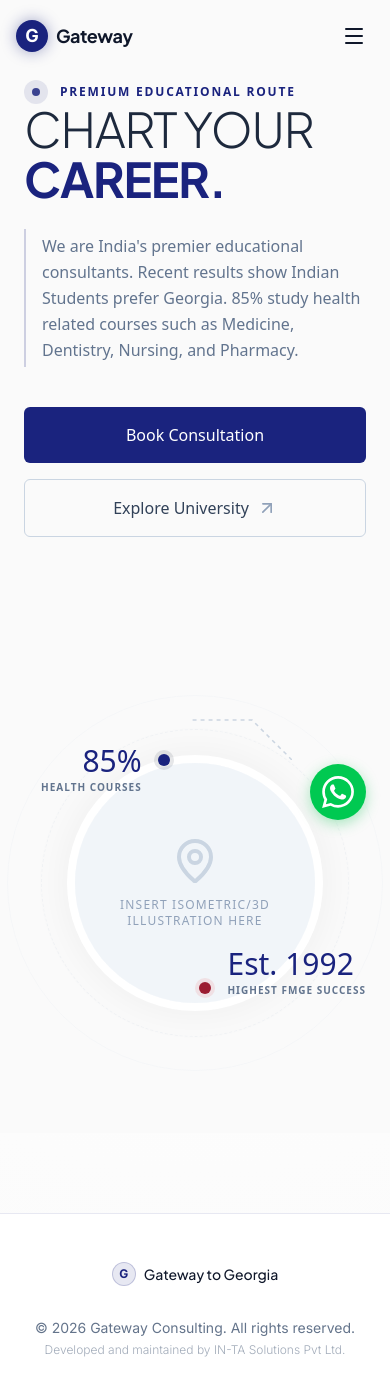
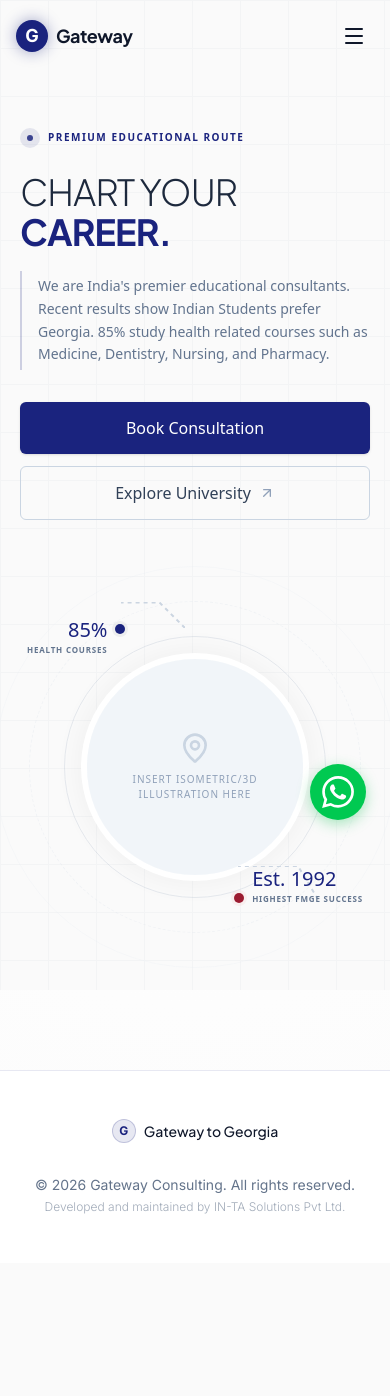
Before and after one commit to Intasolutions/Study_At_Georgia, a Next.js app in the folder frontend/: page / in a window 390 px wide. Shown: the top 1396 px of the page. After the commit the page ends 1263 px from the top, so only its background shows below. Built offline with nearby package versions, Linux system fonts and the light colour scheme; no server answers.

Commit message:
updated code mobile responsive

```diff
--- a/frontend/src/components/FaqAccordion.tsx
+++ b/frontend/src/components/FaqAccordion.tsx
@@ -33,7 +33,7 @@ export default function FaqAccordion() {
   if (faqs.length === 0) return null;
 
   return (
-    <div className="w-full max-w-3xl mx-auto mt-16">
+    <div className="w-full max-w-3xl mx-auto mt-16 px-4">
       <h2 className="text-3xl font-heading font-bold text-brand-foreground mb-8 text-center">{content.faq_section_title || "Frequently Asked Questions"}</h2>
       <div className="space-y-4">
         {faqs.map((faq, index) => {
--- a/frontend/src/components/Hero.tsx
+++ b/frontend/src/components/Hero.tsx
@@ -1,7 +1,7 @@
 "use client";
 
 import { motion } from "framer-motion";
-import { ArrowUpRight, MapPin, Activity, Award } from "lucide-react";
+import { ArrowUpRight, MapPin } from "lucide-react";
 import Link from "next/link";
 import Image from "next/image";
 import { useEffect, useState } from "react";
@@ -26,72 +26,72 @@ export default function Hero() {
   }, []);
 
   return (
-    <section className="relative min-h-[85vh] flex flex-col justify-between pt-[calc(5rem+var(--banner-height,0px))] overflow-hidden bg-[#fafafa] font-sans">
+    <section className="relative min-h-[85vh] flex flex-col justify-between pt-[calc(7rem+var(--banner-height,0px))] pb-12 lg:pb-0 overflow-hidden bg-[#fafafa] font-sans">
 
       {/* Extremely subtle grid - blueprint aesthetic */}
+      <div className="absolute inset-0 bg-[linear-gradient(to_right,#e5e7eb_1px,transparent_1px),linear-gradient(to_bottom,#e5e7eb_1px,transparent_1px)] bg-[size:3rem_3rem] opacity-30 z-0 pointer-events-none"></div>
 
-
-      <div className="max-w-[90rem] mx-auto px-6 w-full z-10 flex-grow flex items-center  ">
-        <div className="grid grid-cols-1 lg:grid-cols-12 gap-12 lg:gap-16 w-full items-center">
+      <div className="max-w-[90rem] mx-auto px-5 sm:px-6 w-full z-10 flex-grow flex items-center">
+        <div className="grid grid-cols-1 lg:grid-cols-12 gap-10 lg:gap-16 w-full items-center">
 
           {/* Left Column - Typography & Actions */}
-          <div className="lg:col-span-5 flex flex-col justify-center relative">
+          <div className="lg:col-span-5 flex flex-col justify-center relative mt-4 lg:mt-0">
             <motion.div
               initial={{ opacity: 0, y: 20 }}
               animate={{ opacity: 1, y: 0 }}
               transition={{ duration: 0.8, ease: "easeOut" }}
             >
-              <div className="flex items-center gap-3 ">
-                <div className="w-6 h-6 rounded-full bg-brand-primary/10 flex items-center justify-center">
-                  <div className="w-2 h-2 rounded-full bg-brand-primary animate-pulse"></div>
+              <div className="flex items-center gap-2 sm:gap-3 mb-6 sm:mb-8">
+                <div className="w-5 h-5 sm:w-6 sm:h-6 rounded-full bg-brand-primary/10 flex items-center justify-center shrink-0">
+                  <div className="w-1.5 h-1.5 sm:w-2 sm:h-2 rounded-full bg-brand-primary animate-pulse"></div>
                 </div>
-                <span className="text-brand-primary text-xs font-bold uppercase tracking-[0.15em]">
+                <span className="text-brand-primary text-[10px] sm:text-xs font-bold uppercase tracking-[0.15em] leading-snug">
                   {content.hero_small_badge_text || "Premium Educational Route"}
                 </span>
               </div>
 
-              <h1 className="text-5xl sm:text-6xl lg:text-7xl font-light text-slate-800 leading-[1.05] mb-6 tracking-tight">
-                {content.home_hero_title1 || "CHART YOUR"} <br />
+              <h1 className="text-4xl sm:text-5xl lg:text-7xl font-light text-slate-800 leading-[1.1] sm:leading-[1.05] mb-5 sm:mb-6 tracking-tight">
+                {content.home_hero_title1 || "CHART YOUR"} <br className="hidden sm:block" />
                 <span className="font-bold text-brand-primary">
                   {content.home_hero_title2 || "CAREER."}
                 </span>
               </h1>
 
-              <p className="text-base sm:text-lg text-slate-500 mb-10 max-w-lg font-light leading-relaxed border-l-2 border-brand-primary/20 pl-4 py-1">
+              <p className="text-sm sm:text-base lg:text-lg text-slate-500 mb-8 sm:mb-10 max-w-lg font-light leading-relaxed border-l-2 border-brand-primary/20 pl-4 py-1">
                 {content.home_hero_subtitle || "We are India's premier educational consultants. Recent results show Indian Students prefer Georgia. 85% study health related courses such as Medicine, Dentistry, Nursing, and Pharmacy."}
               </p>
 
-              <div className="flex flex-col sm:flex-row gap-4">
+              <div className="flex flex-col sm:flex-row gap-3 sm:gap-4">
                 <button
                   onClick={(e) => {
                     e.preventDefault();
                     window.dispatchEvent(new Event("open-consultation"));
                   }}
-                  className="w-full sm:w-auto px-8 py-4 rounded-md bg-brand-primary text-white font-medium flex items-center justify-center transition-all hover:bg-slate-900"
+                  className="w-full sm:w-auto px-6 sm:px-8 py-3.5 sm:py-4 rounded-md bg-brand-primary text-white font-medium flex items-center justify-center transition-all hover:bg-slate-900 shadow-sm"
                 >
                   {content.hero_primary_button_text || "Book Consultation"}
                 </button>
                 <Link
                   href={content.hero_secondary_button_link || "#"}
-                  className="w-full sm:w-auto px-8 py-4 rounded-md bg-transparent text-slate-700 font-medium flex items-center justify-center hover:bg-slate-100 transition-colors border border-slate-300"
+                  className="w-full sm:w-auto px-6 sm:px-8 py-3.5 sm:py-4 rounded-md bg-transparent text-slate-700 font-medium flex items-center justify-center hover:bg-slate-100 transition-colors border border-slate-300"
                 >
-                  {content.hero_secondary_button_text || "Explore University"} <ArrowUpRight className="w-5 h-5 ml-2 text-slate-400" />
+                  {content.hero_secondary_button_text || "Explore University"} <ArrowUpRight className="w-4 h-4 sm:w-5 sm:h-5 ml-2 text-slate-400" />
                 </Link>
               </div>
             </motion.div>
           </div>
 
           {/* Right Column - Integrated Infographic Node System */}
-          <div className="lg:col-span-7 relative mt-12 lg:mt-0 flex justify-center lg:justify-end items-center min-h-[500px] lg:min-h-[600px]">
+          <div className="lg:col-span-7 relative mt-8 sm:mt-12 lg:mt-0 flex justify-center lg:justify-end items-center min-h-[350px] sm:min-h-[500px] lg:min-h-[600px]">
 
-            <div className="relative w-full max-w-[700px] aspect-square flex items-center justify-center">
+            <div className="relative w-full max-w-[400px] sm:max-w-[550px] lg:max-w-[700px] aspect-square flex items-center justify-center">
 
               {/* Infographic Central Image (Geometric & Clean) */}
               <motion.div
                 initial={{ opacity: 0, scale: 0.9 }}
                 animate={{ opacity: 1, scale: 1 }}
                 transition={{ duration: 1, ease: "easeOut", delay: 0.2 }}
-                className="relative w-[75%] aspect-square z-20 rounded-full border-[8px] border-white shadow-[0_0_40px_rgba(0,0,0,0.05)] overflow-hidden bg-slate-100"
+                className="relative w-[65%] sm:w-[70%] lg:w-[75%] aspect-square z-20 rounded-full border-[6px] sm:border-[8px] border-white shadow-[0_0_30px_rgba(0,0,0,0.05)] overflow-hidden bg-slate-100"
               >
                 {content.home_hero_image_img ? (
                   <Image
@@ -101,60 +101,58 @@ export default function Hero() {
                     className="object-cover"
                   />
                 ) : (
-                  <div className="w-full h-full flex flex-col items-center justify-center text-slate-400 bg-slate-100/50">
-                    <MapPin className="w-12 h-12 mb-3 text-slate-300" />
-                    <span className="text-xs uppercase tracking-widest font-medium text-center px-4">Insert Isometric/3D<br/>Illustration Here</span>
+                  <div className="w-full h-full flex flex-col items-center justify-center text-slate-400 bg-slate-100/50 p-4">
+                    <MapPin className="w-8 h-8 sm:w-12 sm:h-12 mb-2 sm:mb-3 text-slate-300" />
+                    <span className="text-[10px] sm:text-xs uppercase tracking-widest font-medium text-center">Insert Isometric/3D<br/>Illustration Here</span>
                   </div>
                 )}
               </motion.div>
 
               {/* Data Node 1: Top Left (Health Courses) */}
               <motion.div
-                initial={{ opacity: 0, x: 20, y: 20 }}
+                initial={{ opacity: 0, x: 10, y: 10 }}
                 animate={{ opacity: 1, x: 0, y: 0 }}
                 transition={{ duration: 0.8, delay: 0.5 }}
-                className="absolute top-[10%] left-[5%] md:left-[10%] z-30 flex items-start gap-4"
+                className="absolute top-[8%] sm:top-[10%] left-[2%] sm:left-[5%] md:left-[10%] z-30 flex items-start gap-2 sm:gap-4"
               >
                 <div className="text-right">
-                  <div className="text-3xl font-light text-brand-primary leading-none mb-1">{content.hero_statistic_1_value || "85%"}</div>
-                  <div className="text-[10px] font-bold text-slate-500 uppercase tracking-widest">{content.hero_statistic_1_label || "Health Courses"}</div>
+                  <div className="text-xl sm:text-2xl lg:text-3xl font-light text-brand-primary leading-none mb-1">{content.hero_statistic_1_value || "85%"}</div>
+                  <div className="text-[8px] sm:text-[10px] font-bold text-slate-500 uppercase tracking-widest">{content.hero_statistic_1_label || "Health Courses"}</div>
                 </div>
-                {/* Node connector */}
-                <div className="relative mt-2">
-                  <div className="w-3 h-3 rounded-full bg-brand-primary relative z-10 shadow-[0_0_0_4px_rgba(15,23,42,0.1)]"></div>
-                  {/* Angled SVG Line connecting to center */}
-                  <svg className="absolute top-1.5 right-1.5 w-32 h-32 -z-10 pointer-events-none" style={{ transform: "rotate(180deg)", transformOrigin: "top right" }}>
-                    <path d="M 0 0 L 40 40 L 100 40" fill="none" stroke="#cbd5e1" strokeWidth="1.5" strokeDasharray="4 4" />
+                {/* Node connector - Scalable SVG */}
+                <div className="relative mt-1 sm:mt-2">
+                  <div className="w-2.5 h-2.5 sm:w-3 sm:h-3 rounded-full bg-brand-primary relative z-10 shadow-[0_0_0_3px_rgba(15,23,42,0.05)] sm:shadow-[0_0_0_4px_rgba(15,23,42,0.1)]"></div>
+                  <svg viewBox="0 0 100 40" className="absolute top-1 sm:top-1.5 right-1 sm:right-1.5 w-16 sm:w-24 lg:w-32 h-auto -z-10 pointer-events-none origin-top-right rotate-180">
+                    <path d="M 0 0 L 40 40 L 100 40" fill="none" stroke="#cbd5e1" strokeWidth="2" strokeDasharray="4 4" vectorEffect="non-scaling-stroke" />
                   </svg>
                 </div>
               </motion.div>
 
               {/* Data Node 2: Bottom Right (FMGE Success) */}
               <motion.div
-                initial={{ opacity: 0, x: -20, y: -20 }}
+                initial={{ opacity: 0, x: -10, y: -10 }}
                 animate={{ opacity: 1, x: 0, y: 0 }}
                 transition={{ duration: 0.8, delay: 0.7 }}
-                className="absolute bottom-[15%] right-[0%] md:right-[5%] z-30 flex items-end gap-4"
+                className="absolute bottom-[10%] sm:bottom-[15%] right-[2%] sm:right-[5%] z-30 flex items-end gap-2 sm:gap-4"
               >
-                {/* Node connector */}
-                <div className="relative mb-2">
-                  <div className="w-3 h-3 rounded-full bg-brand-crimson relative z-10 shadow-[0_0_0_4px_rgba(220,38,38,0.1)]"></div>
-                  {/* Angled SVG Line connecting to center */}
-                  <svg className="absolute bottom-1.5 left-1.5 w-40 h-32 -z-10 pointer-events-none">
-                    <path d="M 0 0 L -30 -50 L -120 -50" fill="none" stroke="#cbd5e1" strokeWidth="1.5" strokeDasharray="4 4" />
+                {/* Node connector - Scalable SVG */}
+                <div className="relative mb-1 sm:mb-2">
+                  <div className="w-2.5 h-2.5 sm:w-3 sm:h-3 rounded-full bg-brand-crimson relative z-10 shadow-[0_0_0_3px_rgba(220,38,38,0.05)] sm:shadow-[0_0_0_4px_rgba(220,38,38,0.1)]"></div>
+                  <svg viewBox="-120 -50 120 50" className="absolute bottom-1 sm:bottom-1.5 left-1 sm:left-1.5 w-20 sm:w-28 lg:w-40 h-auto -z-10 pointer-events-none">
+                    <path d="M 0 0 L -30 -50 L -120 -50" fill="none" stroke="#cbd5e1" strokeWidth="2" strokeDasharray="4 4" vectorEffect="non-scaling-stroke" />
                   </svg>
                 </div>
-                <div className="text-left pb-1">
-                  <div className="text-3xl font-light text-brand-primary leading-none mb-1">{content.hero_statistic_2_title || "Est. 1992"}</div>
-                  <div className="text-[10px] font-bold text-slate-500 uppercase tracking-widest">{content.hero_statistic_2_description || "Highest FMGE Success"}</div>
+                <div className="text-left pb-0.5 sm:pb-1">
+                  <div className="text-xl sm:text-2xl lg:text-3xl font-light text-brand-primary leading-none mb-1">{content.hero_statistic_2_title || "Est. 1992"}</div>
+                  <div className="text-[8px] sm:text-[10px] font-bold text-slate-500 uppercase tracking-widest">{content.hero_statistic_2_description || "Highest FMGE Success"}</div>
                 </div>
               </motion.div>
 
               {/* Decorative Abstract Map Rings (Background of infographic) */}
               <div className="absolute inset-0 z-10 pointer-events-none flex items-center justify-center opacity-20">
-                <div className="w-[70%] aspect-square rounded-full border border-slate-400"></div>
-                <div className="absolute w-[90%] aspect-square rounded-full border border-slate-300 border-dashed"></div>
-                <div className="absolute w-[110%] aspect-square rounded-full border border-slate-200"></div>
+                <div className="w-[75%] lg:w-[70%] aspect-square rounded-full border border-slate-400"></div>
+                <div className="absolute w-[95%] lg:w-[90%] aspect-square rounded-full border border-slate-300 border-dashed"></div>
+                <div className="absolute w-[115%] lg:w-[110%] aspect-square rounded-full border border-slate-200"></div>
               </div>
 
             </div>
```
